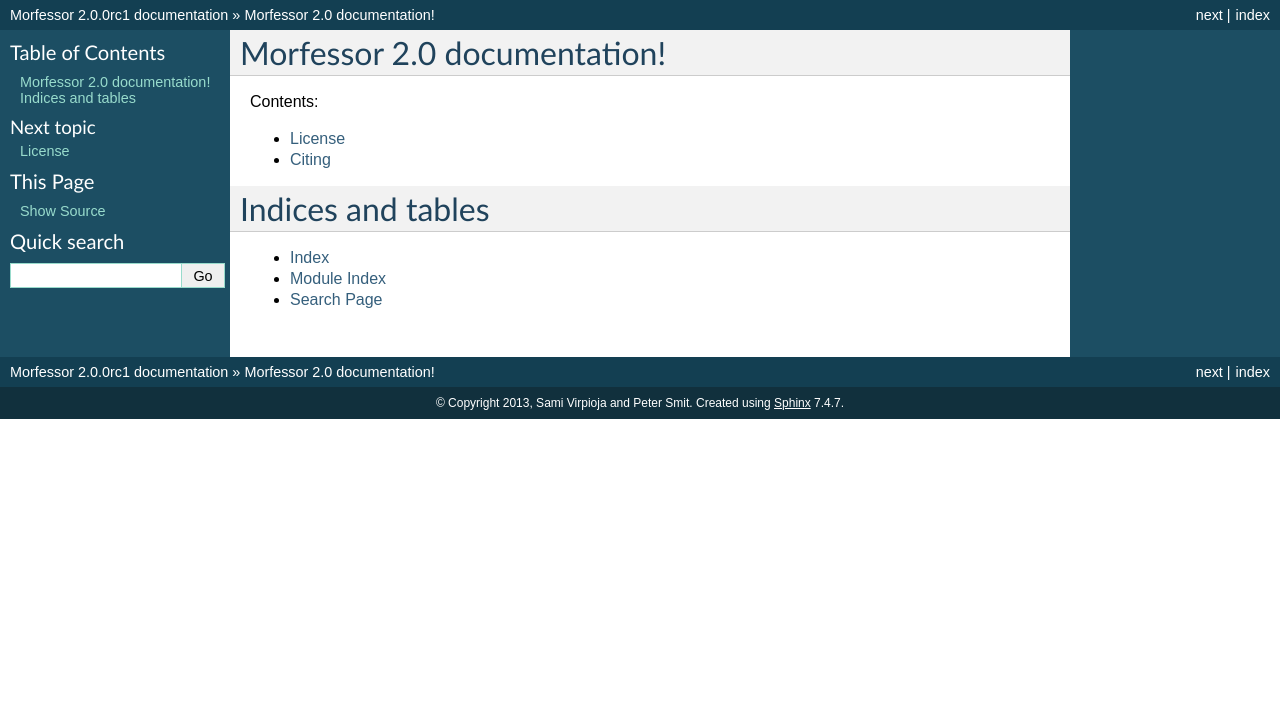
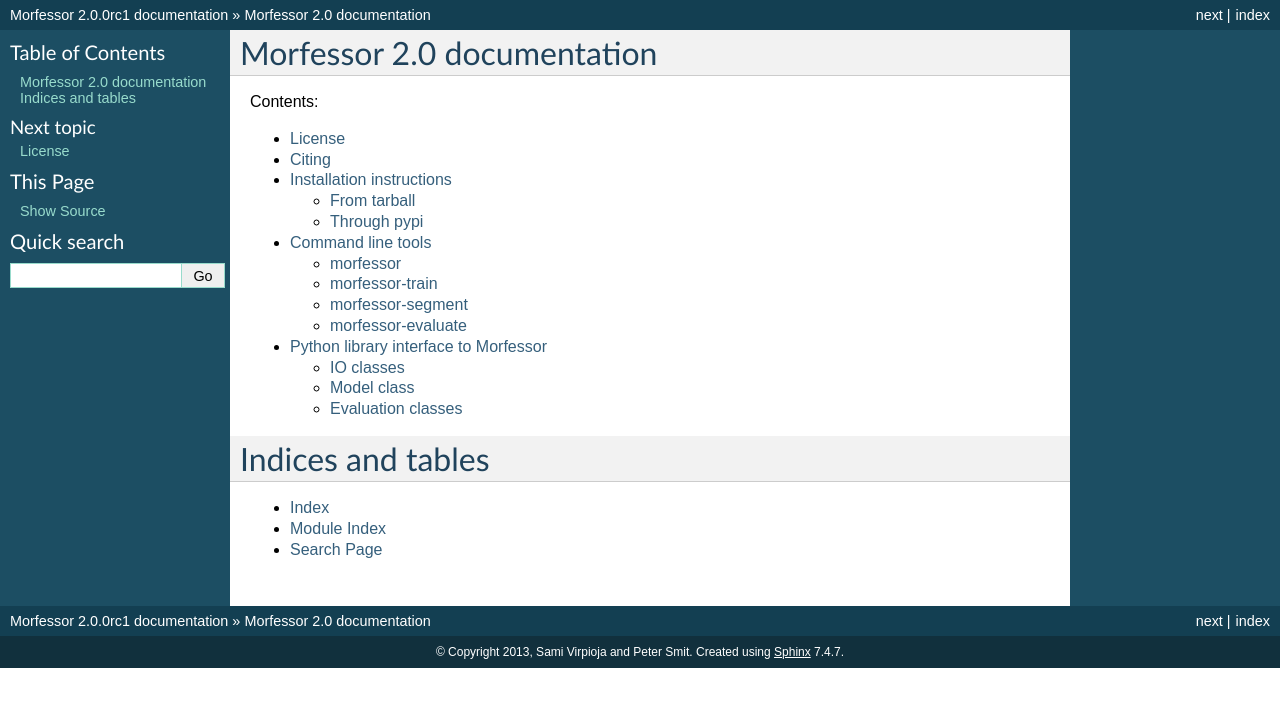
Before and after one commit to aalto-speech/morfessor, a Sphinx documentation site: the page built from docs/source/index.rst, in a window 1280 px wide. Shown: the top 707 px of the page. Built offline with Sphinx 7.4.7, drawn with Linux system fonts in a browser that asks for light colours.

Commit message:
Created basic structure for documentation

```diff
--- /dev/null
+++ b/docs/source/cmdtools.rst
@@ -0,0 +1,15 @@
+Command line tools
+==================
+
+
+morfessor
+---------
+
+morfessor-train
+---------------
+
+morfessor-segment
+-----------------
+
+morfessor-evaluate
+------------------
--- a/docs/source/index.rst
+++ b/docs/source/index.rst
@@ -3,7 +3,7 @@
    You can adapt this file completely to your liking, but it should at least
    contain the root `toctree` directive.
 
-Morfessor 2.0 documentation!
+Morfessor 2.0 documentation
 =====================================
 
 Contents:
@@ -12,7 +12,9 @@
    :maxdepth: 2
 
    license
-
+   installation
+   cmdtools
+   libinterface
 
 
 Indices and tables
--- /dev/null
+++ b/docs/source/installation.rst
@@ -0,0 +1,11 @@
+Installation instructions
+=========================
+
+How to install morfessor
+
+From tarball
+------------
+
+
+Through pypi
+------------
--- /dev/null
+++ b/docs/source/libinterface.rst
@@ -0,0 +1,17 @@
+Python library interface to Morfessor
+=====================================
+
+IO classes
+----------
+.. automodule:: morfessor.io
+   :members:
+
+Model class
+-----------
+.. automodule:: morfessor.baseline
+   :members:
+
+Evaluation classes
+------------------
+.. automodule:: morfessor.evaluation
+   :members:
```
